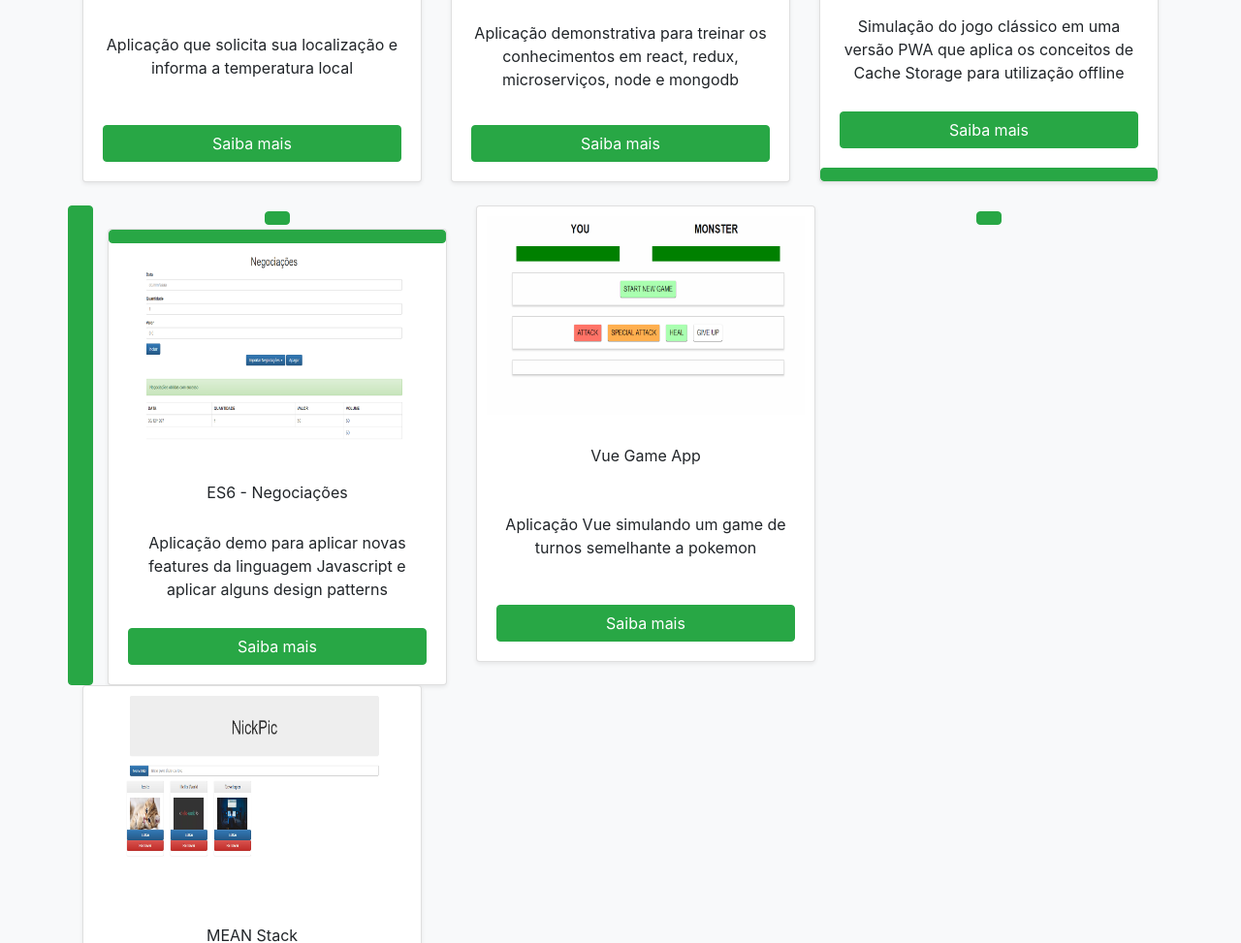
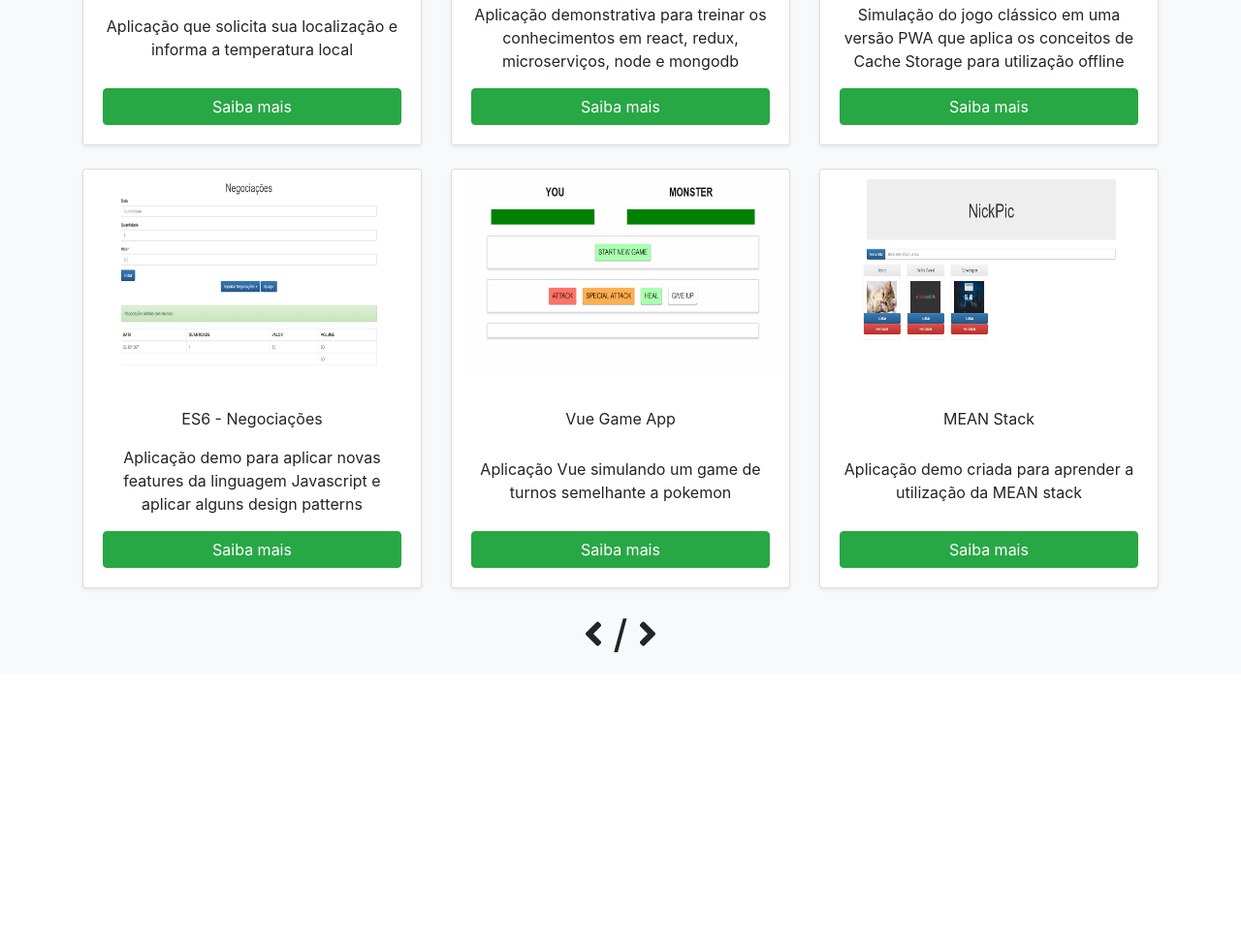
Before and after one commit to Nickrosendo/Portifolio, a plain HTML site: page index.html in a window 1280 px wide. Shown: the part 749-1722 px from the top of the page at 97% size. After the commit the page ends 1444 px from the top, so only its background shows below. Drawn offline with nearby package versions, Linux system fonts and the light colour scheme.

Commit message:
anchor tag fix

```diff
--- a/index.html
+++ b/index.html
@@ -116,7 +116,7 @@
                   <img class="techs-img" src="images/js.png" title="Javascript" alt="Javascript" />
                   <img class="techs-img" src="images/css3.png" title="CSS3" alt="CSS3" />
                 </div> -->
-                <a target="_blank" href="https://github.com/Nickrosendo/space-invaders-js" class="btn btn-success">Saiba mais</>
+                <a target="_blank" href="https://github.com/Nickrosendo/space-invaders-js" class="btn btn-success">Saiba mais</a>
               </div>
             </div>
           </div>
```
